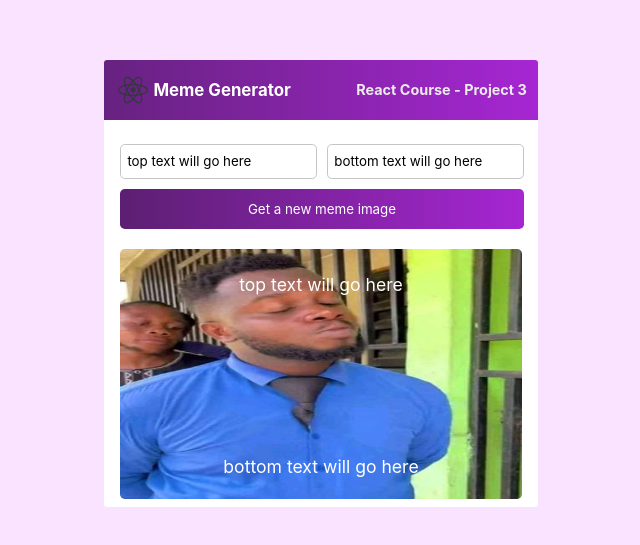
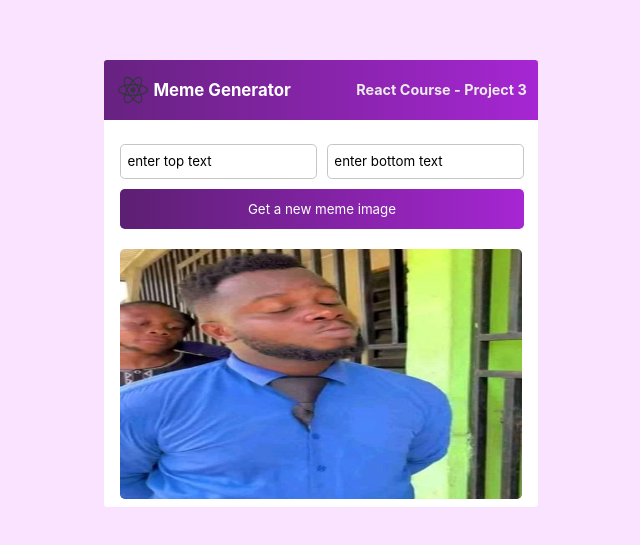
Before and after one commit to cleverAkanimoh/scrimba-react-meme-generator, a React (Vite) app: page / in a window 1280 px wide. Shown: the part 117-662 px from the top of the page, without its empty margins (319-959 px from the left). Built offline with nearby package versions, Linux system fonts and the light colour scheme.

Commit message:
modified MainContent.jsx and index.css

```diff
--- a/src/Components/MainContent.jsx
+++ b/src/Components/MainContent.jsx
@@ -5,8 +5,8 @@ import memesData from "../memeData";
 const MainContent = () => {
 
     const [meme, setMeme] = useState({
-        topText: "top text will go here",
-        bottomText: "bottom text will go here",
+        topText: "",
+        bottomText: "",
         randomImage: defaultmemeImage
     })
     const [allMemeImages, setAllMemeImages] = useState(memesData)
--- a/src/index.css
+++ b/src/index.css
@@ -134,6 +134,17 @@ picture {
   top: 10%;
   left: 50%;
   translate: -50%;
+  letter-spacing: 1px;
+    text-shadow:
+        2px 2px 0 #000,
+        -2px -2px 0 #000,
+        2px -2px 0 #000,
+        -2px 2px 0 #000,
+        0 2px 0 #000,
+        2px 0 0 #000,
+        0 -2px 0 #000,
+        -2px 0 0 #000,
+        2px 2px 5px #000;
 }
 
 #bottomText{
@@ -141,6 +152,17 @@ picture {
   bottom: 10%;
   left: 50%;
   translate: -50%;
+  letter-spacing: 2px;
+    text-shadow:
+        2px 2px 0 #000,
+        -2px -2px 0 #000,
+        2px -2px 0 #000,
+        -2px 2px 0 #000,
+        0 2px 0 #000,
+        2px 0 0 #000,
+        0 -2px 0 #000,
+        -2px 0 0 #000,
+        2px 2px 5px #000;
 }
 
 #meme-display {
```
